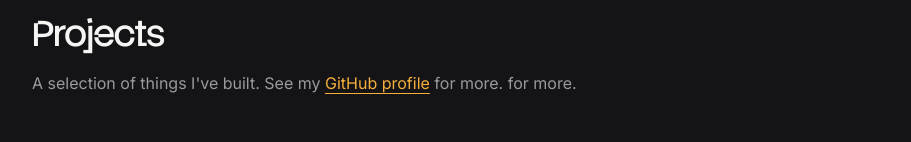
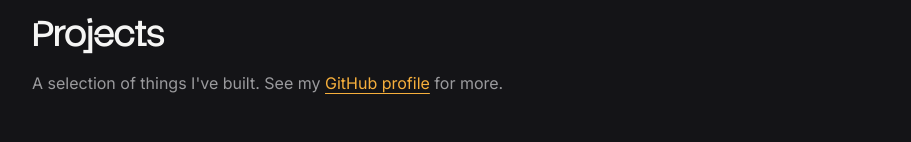
Before and after one commit to neur0n-7/website, a Next.js app: page /projects in a window 1280 px wide. Shown: the part 135-277 px from the top of the page, without its empty margins (184-1095 px from the left). Built offline with nearby package versions, Linux system fonts and the light colour scheme.

Commit message:
fix typo

```diff
--- a/src/app/projects/page.tsx
+++ b/src/app/projects/page.tsx
@@ -56,7 +56,7 @@ export default function ProjectsPage() {
   >
     GitHub profile
   </a>{" "}
-  for more. for more.
+  for more.
       </p>
 
       <div className="mt-12 grid gap-5 sm:grid-cols-2">
```
